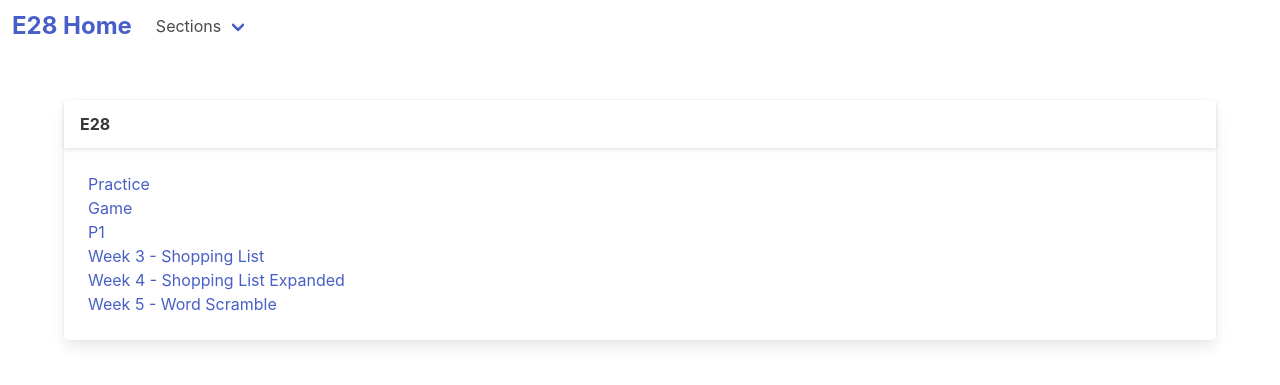
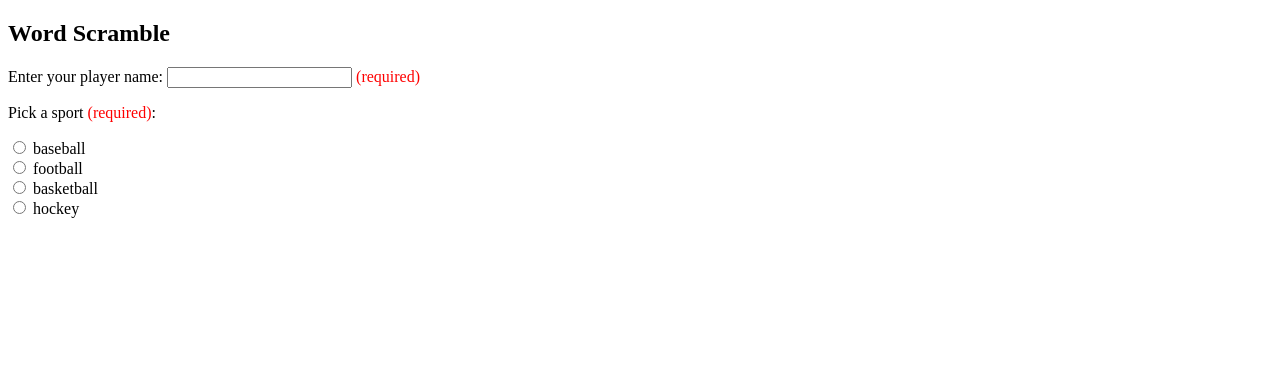
Before and after one commit to ambielecki/e28, a PHP site: page /week6/index.html in a window 1280 px wide. Shown: the top 385 px of the page. Run offline with PHP 8.4, Linux system fonts and the light colour scheme; some libraries are stand-ins or nearby versions.

Commit message:
week 6 :: scramble component and shorthand for p1

```diff
--- a/index.html
+++ b/index.html
@@ -44,6 +44,9 @@
                         <a class="navbar-item" href="/word-scramble">
                             Week 5 - Word Scramble
                         </a>
+                        <a class="navbar-item" href="/week6">
+                            Week 6 - Components
+                        </a>
                         <a class="navbar-item" href="/p1">
                             P1
                         </a>
@@ -82,6 +85,7 @@
                         <li><a href="/week3">Week 3 - Shopping List</a></li>
                         <li><a href="/week4">Week 4 - Shopping List Expanded</a></li>
                         <li><a href="/word-scramble">Week 5 - Word Scramble</a></li>
+                        <li><a href="/week6">Week 6 - Components</a></li>
                     </ul>
                 </div>
             </div>
--- a/p1/templates/toggle-button.php
+++ b/p1/templates/toggle-button.php
@@ -2,7 +2,7 @@
     <button
         v-if="display"
         class="button is-primary is-small"
-        v-on:click="$emit('toggle', true)"
+        v-on:click="$emit('toggle')"
     >
         {{ text }}
     </button>
--- a/week4/index.html
+++ b/week4/index.html
@@ -11,7 +11,7 @@
     <div id="app" v-cloak>
         <h1>Shopping List</h1>
         <div v-if="message" class="message">{{ message }}</div>
-        <label>Quantity:b
+        <label>Quantity:
             <input type="text" v-model="quantity" v-on:keyup.enter="addItem">
         </label>
         <label>Item:
--- /dev/null
+++ b/week6/index.html
@@ -0,0 +1,61 @@
+<!doctype html>
+<html lang='en'>
+<head>
+    <title>Week 5 - Word Scramble</title>
+    <meta charset='utf-8'>
+    <script defer src="https://use.fontawesome.com/releases/v5.3.1/js/all.js"></script>
+    <script src="https://cdn.jsdelivr.net/npm/vue/dist/vue.js" defer></script>
+    <script src="scramble.js" defer></script>
+    <link rel="stylesheet" type="text/css" href="scramble.css">
+</head>
+<body>
+    <section id="scramble" v-cloak>
+        <h1>Word Scramble</h1>
+
+        <div v-if="!game_on">
+            <label>Enter your player name:
+                <input type="text" v-model.trim="player_name"><span v-if="!player_name" class="required"> (required)</span>
+            </label>
+
+            <p>Pick a sport<span v-if="!selected_sport" class="required"> (required)</span>:</p>
+
+            <div v-for="(sport, index) in sports">
+                <input type="radio" :id="sport" :value="sport" v-model="selected_sport">
+                <label :for="sport">{{ sport }}</label>
+            </div>
+            <br>
+            <div v-if="player_name && selected_sport">
+                <button @click="gameOn">Let's Play!</button>
+            </div>
+        </div>
+
+        <div v-else>
+            <p>Game on {{ player_name }}!</p>
+            <p>Your mystery word is: <span class="shuffled_word">{{ shuffled_word }}</span></p>
+            <p>Hint: <span class="hint">{{ words[selected_sport][selected_word] }}</span></p>
+
+            <div>
+                <label>Your guess:
+                    <input type="text" v-model.trim="player_guess" @keyup.enter="guess">
+                    <button @click="guess">Submit Guess</button>
+                </label>
+            </div>
+
+            <scramble-message
+              v-if="guessed"
+              :correct_guess="correct_guess"
+              :message="message"
+              @play="playAgain"
+            >
+            </scramble-message>
+        </div>
+    </section>
+
+    <script type="text/x-template" id="scramble-message">
+        <p :class="{success: correct_guess}" class="message">
+            {{ message }}
+            <button v-if="correct_guess" @click="$emit('play')">Play Again?</button>
+        </p>
+    </script>
+</body>
+</html>
--- /dev/null
+++ b/week6/scramble.css
@@ -0,0 +1,29 @@
+[v-cloak] {
+    display: none !important;
+}
+
+.shuffled_word {
+    font-size: 2rem;
+    font-weight: bold;
+}
+
+.hint {
+    font-style: italic;
+}
+
+.message {
+    background-color: red;
+    color: white;
+    font-weight: bold;
+    width: auto;
+    display: inline-block;
+    padding: 0.25rem;
+}
+
+.message.success {
+    background-color: green;
+}
+
+.required {
+    color: red;
+}
--- /dev/null
+++ b/week6/scramble.js
@@ -0,0 +1,96 @@
+const words = {
+    baseball: {
+        batter: 'The person holding the bat',
+        pitcher: 'Stands on the mound',
+        umpire: 'Calls balls and strikes',
+        fastball: 'Pitch with the highest speed',
+        strike: 'A swing and a miss',
+    },
+    football: {
+        touchdown: 'Worth six points',
+        interception: 'A pass thrown to the defense',
+        safety: 'Sacked in your own end zone',
+        fumble: 'Dropped the ball',
+        yard: 'Unit of distance',
+    },
+    basketball: {
+        foul: 'Contact with another player',
+        dribble: 'Bounce the ball up and down',
+        basket: 'Where you shoot the ball',
+        center: 'Generally your tallest player',
+        swish: 'The sound of a shot that only hits the net',
+    },
+    hockey: {
+        puck: 'Hockey does not have a ball, it has a ...',
+        goalie: 'Defends the goal',
+        check: 'Legal hit of another player',
+        zamboni: 'Fixes the ice',
+        canada: 'The NHL plays in the US and ...'
+    }
+};
+
+Vue.component('scramble-message', {
+    template: '#scramble-message',
+    props: ['message', 'correct_guess']
+});
+
+let app = new Vue({
+    el: '#scramble',
+    data: {
+        correct_guess: false,
+        game_on: false,
+        guessed: false,
+        player_guess: '',
+        player_name: '',
+        selected_word: '',
+        selected_sport: '',
+        sports: Object.keys(words), // not needed, but easier to manage
+        words: words,
+    },
+
+    computed: {
+        message: function () {
+            return this.correct_guess ? 'You got it! Nice work' : "Sorry, that's not correct. Please try again.";
+        },
+
+        // Randomize JS array https://stackoverflow.com/questions/2450954/how-to-randomize-shuffle-a-javascript-array
+        shuffled_word: function () {
+            let word_array = this.selected_word.split('');
+
+            /* I did check, computed properties are lazy, so it won't reevalute on each tick,
+             * just when something it depends on changes
+             * https://vuejs.org/v2/guide/computed.html#Computed-Caching-vs-Methods
+             */
+            for (let i = this.selected_word.length - 1; i > 0; i--) {
+                const j = Math.floor(Math.random() * (i + 1));
+                [word_array[i], word_array[j]] = [word_array[j], word_array[i]];
+            }
+
+            return word_array.join('');
+        },
+    },
+
+    methods: {
+        gameOn: function () {
+            this.game_on = true;
+            this.guessed = false;
+            this.player_guess = '';
+
+            // make sure we don't get the same word twice in a row
+            let filtered_words = Object.keys(this.words[this.selected_sport])
+                .filter(word => word !== this.selected_word);
+
+            // get random item from array https://stackoverflow.com/questions/5915096/get-random-item-from-javascript-array
+            this.selected_word = filtered_words[Math.floor(Math.random() * filtered_words.length)];
+        },
+
+        guess: function () {
+            this.guessed = true;
+            this.correct_guess = this.player_guess.toLowerCase() === this.selected_word;
+        },
+
+        playAgain: function () {
+            this.game_on = false;
+        },
+    },
+});
```
Also changed, not shown: p1/index.php (+13 -13 lines), week6/README.md (added).
